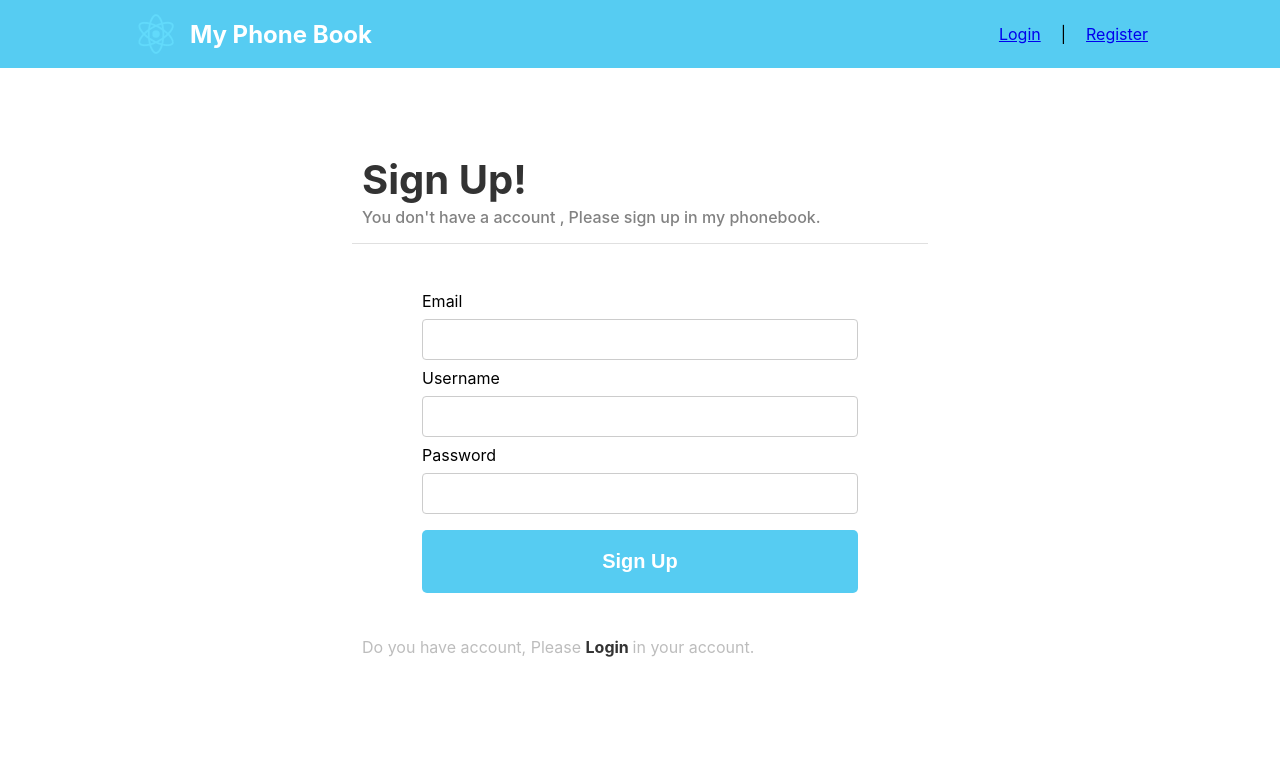
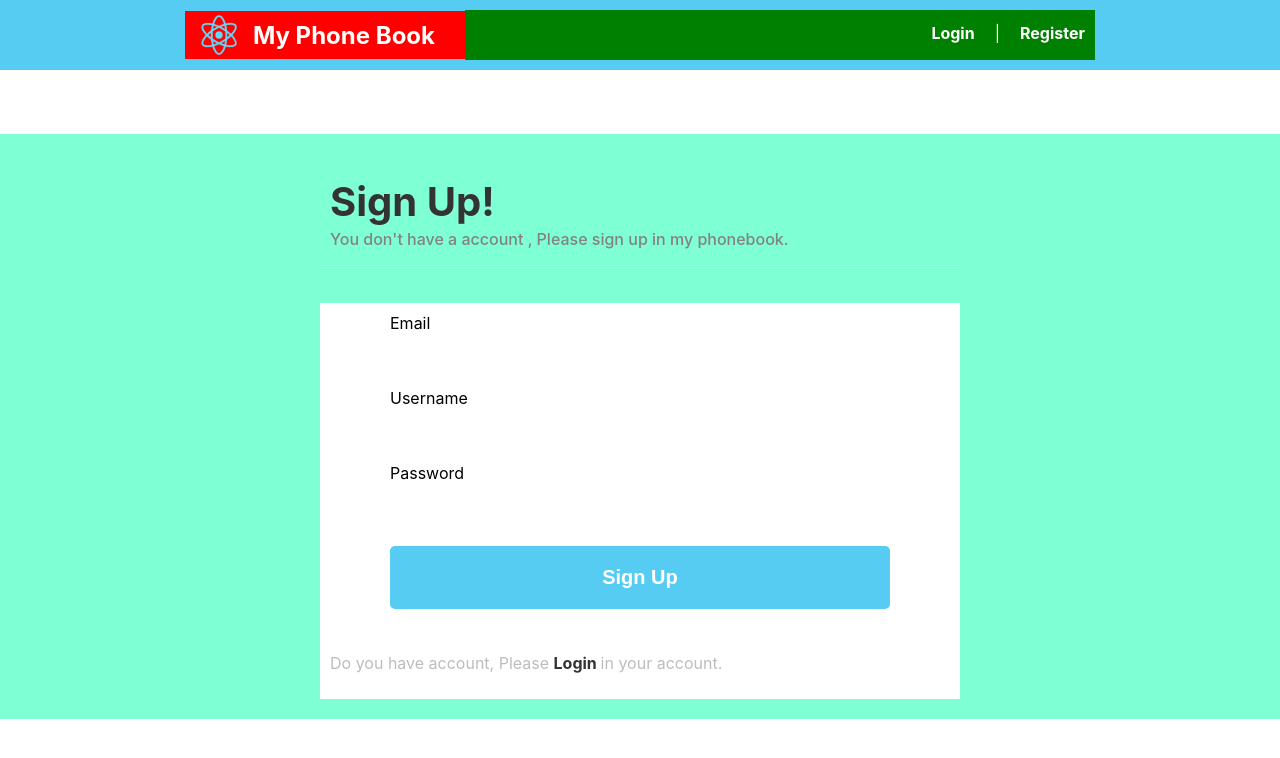
Before and after one commit to arasico/phonebook-ui-react, a React (Create React App) app: page /register in a window 1280 px wide. Shown: the top 758 px of the page. Built offline with nearby package versions, Linux system fonts and the light colour scheme.

Commit message:
list component is added

```diff
--- a/src/App.js
+++ b/src/App.js
@@ -5,6 +5,7 @@ import './App.css';
 import Header from './components/header/Header';
 import Login from './container/auth/Login';
 import Register from './container/auth/Register';
+import List from './container/dashboard/Listing';
 
 class App extends Component {
   render() {
@@ -15,6 +16,7 @@ class App extends Component {
             <Switch>
                   <Route exact path="/login" component={Login} />
                   <Route path="/register" component={Register} />
+                  <Route path="/list" component={List} />
             </Switch>
 
           </div>
--- a/src/components/header/Header.css
+++ b/src/components/header/Header.css
@@ -19,6 +19,7 @@
     flex-direction: row;
     align-items: center;
     padding-right: 30px;
+    background-color: red;
 
 }
 
@@ -31,6 +32,7 @@
 .menu-container{
 
     width: 60%;
+    background-color: blue;
 
 
 }
@@ -52,3 +54,10 @@
     animation: App-logo-spin infinite 20s linear;
     height: 6vmin;
   }
+
+  .navLink {
+      color: #fff;
+      font-weight: 700;
+      text-decoration: none;
+
+  }
--- a/src/components/header/Header.js
+++ b/src/components/header/Header.js
@@ -22,7 +22,7 @@ class Header extends Component {
                                 <NavLink to="/login" className="navLink ">  Login </NavLink>
                             </li>
                             <li className="nav-link-li" >
-                                <span>|</span>
+                                <span style={{color:'#fff'}}>|</span>
                             </li>
                             <li className="nav-link-li" >
                                 <NavLink to="/register" className="navLink " >  Register </NavLink>
--- a/src/container/auth/style.css
+++ b/src/container/auth/style.css
@@ -31,7 +31,6 @@
 .container{
     margin: auto;
     width: 90%;
-
 
 }
 
--- /dev/null
+++ b/src/container/dashboard/Listing.js
@@ -0,0 +1,38 @@
+import React,{Component} from 'react';
+import './style.css';
+
+
+class ListingComponent extends Component {
+    constructor(props) {
+        super(props);
+        this.state = {  }
+    }
+    render() {
+        return (
+
+         <div>
+            <div className="container">
+                <div className="list-container">
+                    <div className="list-header">
+                        <div className="search-container">
+                            <div className="search-box">
+                                <div className="search-input">
+                                    <input type="text" name="search" placeholder="search . . . " />
+                                </div>
+                                <div className="search-button">
+                                    <span>P</span>
+                                </div>
+                            </div>
+                        </div>
+                        <div className="menu-container"></div>
+                    </div>
+                    <div className=""></div>
+                </div>
+            </div>
+
+         </div>
+         );
+    }
+}
+
+export default ListingComponent;
--- /dev/null
+++ b/src/container/dashboard/style.css
@@ -0,0 +1,71 @@
+
+.container{
+    margin: auto;
+    width: 100%;
+    padding: 20px 0;
+    background-color: aquamarine;
+
+
+}
+
+.list-container {
+    background-color: red;
+    width: 98%;
+    margin: auto;
+
+}
+
+.list-header {
+    background-color: yellow;
+    display: flex;
+    flex-direction: row;
+
+}
+
+.search-container {
+    background-color: red;
+    width: 50%;
+    align-items: center;
+    text-align: left;
+}
+
+.menu-container {
+    background-color: green;
+    height: 50px;
+    width: 50%;
+
+}
+
+input[type=text], input[type=password],  select {
+    width: 100%;
+    padding: 12px 20px;
+    margin: 8px 0;
+    display: inline-block;
+    border: 0;
+    border-radius: 100px;
+    box-sizing: border-box;
+    text-decoration: none;
+    outline: none;
+
+
+
+}
+
+.search-box {
+    display: flex;
+    background-color: #fff;
+    width: 50%;
+    border-radius: 100px;
+    border: 1px solid #BDBDBD;
+}
+
+.search-input {
+    width: 80%;
+
+
+}
+.search-button {
+ width: 20%;
+ align-items: center;
+ justify-content: center;
+}
```
